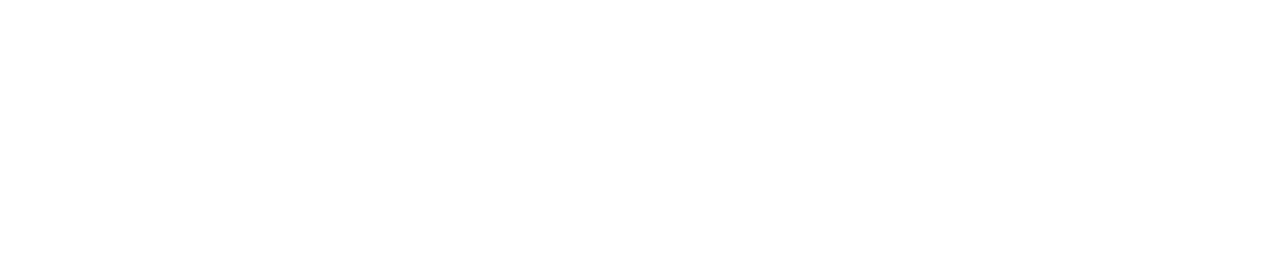
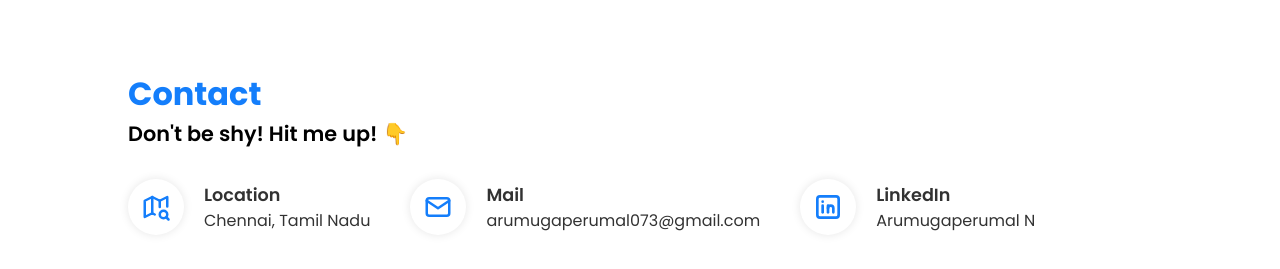
Before and after one commit to arumuga007/portfolio, a React (Create React App) app: page / in a window 1280 px wide. Shown: the part 4406-4675 px from the top of the page. Before the commit the page ends 4396 px from the top, so only its background shows below. Built offline with nearby package versions, Linux system fonts and the light colour scheme.

Commit message:
contact section created successfully

```diff
--- a/src/components/bodycomponents.jsx
+++ b/src/components/bodycomponents.jsx
@@ -4,6 +4,7 @@
 import Projects from "./projects/project";
 import Techstack from "./techstack/techstack";
 import Experience from "./experience/experience";
+import Contact from "./contact/contact";
 const BodyComponents = () => {
     return(
         <div className={styles['container']}>
@@ -12,6 +13,7 @@
             <Aboutpage />
             <Projects />
             <Experience />
+            <Contact />
         </div>
     )
 }
--- /dev/null
+++ b/src/components/contact/contact.jsx
@@ -0,0 +1,55 @@
+import styles from './../../styles/contact/contact.module.css';
+const Contact = () => {
+    return ( <div className={styles.container}>
+        <div className={styles['header-container']}>
+            <div className={styles['title']}>
+                Contact
+            </div>
+            <div className={styles['sub-title']}>
+                Don't be shy! Hit me up! 👇
+            </div>
+        </div>
+        <div className={styles['body-container']}>
+            <div className={styles['location-container']}>
+                <div className={styles['location-icon']}>
+                    <svg xmlns="http://www.w3.org/2000/svg" width="30" height="30" viewBox="0 0 24 24" fill="none" stroke="currentColor" stroke-width="2" stroke-linecap="round" stroke-linejoin="round" class="tabler-icon tabler-icon-map-search"><path d="M11 18l-2 -1l-6 3v-13l6 -3l6 3l6 -3v7.5"></path><path d="M9 4v13"></path><path d="M15 7v5"></path><path d="M18 18m-3 0a3 3 0 1 0 6 0a3 3 0 1 0 -6 0"></path><path d="M20.2 20.2l1.8 1.8"></path></svg>
+                </div>
+                <div className={styles['location-desc']}>
+                    <div className={styles['location-header']}>
+                        Location
+                    </div>
+                    <div className={styles['actual-location']}>
+                        Chennai, Tamil Nadu
+                    </div>
+                </div>
+            </div>
+            <div className={styles['location-container']}>
+                <div className={styles['location-icon']}>
+                <svg xmlns="http://www.w3.org/2000/svg" width="30" height="30" viewBox="0 0 24 24" fill="none" stroke="currentColor" stroke-width="2" stroke-linecap="round" stroke-linejoin="round" class="tabler-icon tabler-icon-mail"><path d="M3 7a2 2 0 0 1 2 -2h14a2 2 0 0 1 2 2v10a2 2 0 0 1 -2 2h-14a2 2 0 0 1 -2 -2v-10z"></path><path d="M3 7l9 6l9 -6"></path></svg>
+                </div>
+                <div className={styles['location-desc']}>
+                    <div className={styles['location-header']}>
+                        Mail
+                    </div>
+                    <a target='_blank' className={styles['actual-location']} href='mailto:arumugaperumal073@gmail.com'>
+                        arumugaperumal073@gmail.com
+                    </a>
+                </div>
+            </div>
+            <div className={styles['location-container']}>
+                <a target='_blank' className={styles['location-icon']} href='https://linkedin.com/in/arumugaperumal-n/'>
+                <svg xmlns="http://www.w3.org/2000/svg" width="32" height="32" viewBox="0 0 24 24" fill="none" stroke="currentColor" stroke-width="2" stroke-linecap="round" stroke-linejoin="round" class="tabler-icon tabler-icon-brand-linkedin"><path d="M4 4m0 2a2 2 0 0 1 2 -2h12a2 2 0 0 1 2 2v12a2 2 0 0 1 -2 2h-12a2 2 0 0 1 -2 -2z"></path><path d="M8 11l0 5"></path><path d="M8 8l0 .01"></path><path d="M12 16l0 -5"></path><path d="M16 16v-3a2 2 0 0 0 -4 0"></path></svg>
+                </a>
+                <div className={styles['location-desc']}>
+                    <div className={styles['location-header']}>
+                        LinkedIn
+                    </div>
+                    <a target='_blank' className={styles['actual-location']} href='https://linkedin.com/in/arumugaperumal-n/'>
+                        Arumugaperumal N
+                    </a>
+                </div>
+            </div>
+        </div>
+    </div> );
+}
+export default Contact;
--- /dev/null
+++ b/src/styles/contact/contact.module.css
@@ -0,0 +1,53 @@
+.container {
+    margin-top: 80px;
+    display: flex;
+    flex-direction: column;
+    gap: 30px;
+    margin-bottom: 80px;
+}
+.header-container {
+    display: flex;
+    flex-direction: column;
+}
+.title {
+    font-size: 2rem;
+    color: #147efb;
+    font-weight: 900;
+}
+.sub-title {
+    font-size: 1.3rem;
+    font-weight: 600;
+}
+.body-container {
+    display: flex;
+    flex-direction: row;
+    gap: 40px;
+}
+.location-container {
+    display: flex;
+    flex-direction: row;
+    gap: 20px;
+    align-items: center;
+}
+.location-icon {
+    border-radius: 50%;
+    box-shadow: 0px 0px 10px rgba(0,0,0,.1);
+    height: 3.5rem;
+    width: 3.5rem;
+    display: flex;
+    align-items: center;
+    justify-content: center;
+}
+.location-icon svg {
+    color: #147efb;
+}
+.location-desc {
+    opacity: .8;
+}
+.location-header {
+    font-size: 1.1rem;
+    font-weight: 600;
+}
+.actual-location {
+    text-decoration: none;
+}
```
